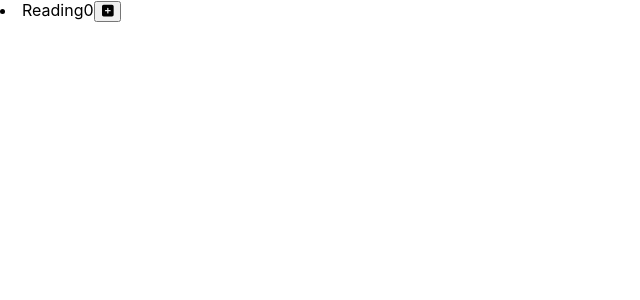
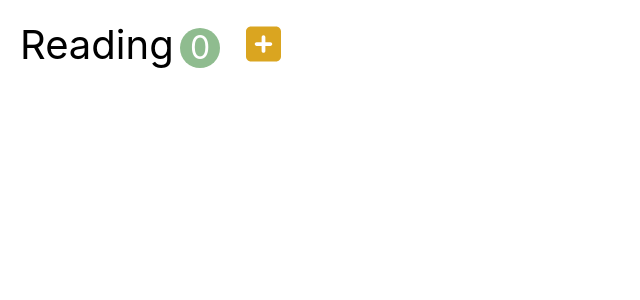
Before and after one commit to cona-tus/react-habit-tracker, a React (Create React App) app: page / in a window 1280 px wide. Shown: the top 300 px of the page, without its empty margins (0-640 px from the left). Built offline with nearby package versions, Linux system fonts and the light colour scheme.

Commit message:
Create CSS

```diff
--- a/src/App.css
+++ b/src/App.css
@@ -1,38 +1,101 @@
-.App {
-  text-align: center;
+* {
+  box-sizing: border-box;
 }
 
-.App-logo {
-  height: 40vmin;
-  pointer-events: none;
+button {
+  outline: none;
+  border: 0;
+  cursor: pointer;
 }
 
-@media (prefers-reduced-motion: no-preference) {
-  .App-logo {
-    animation: App-logo-spin infinite 20s linear;
-  }
+.navbar {
+  font-size: 2rem;
+  padding: 1em;
+  background-color: blanchedalmond;
 }
 
-.App-header {
-  background-color: #282c34;
-  min-height: 100vh;
-  display: flex;
-  flex-direction: column;
-  align-items: center;
-  justify-content: center;
-  font-size: calc(10px + 2vmin);
+.navbar-logo {
+  color: green;
+  margin-right: 0.5em;
+}
+
+.navbar-count {
+  display: inline-block;
+  text-align: center;
+  font-size: 2rem;
+  width: 2.5rem;
+  height: 2.5rem;
+  line-height: 2.5rem;
+  margin-left: 0.2em;
+  background-color: green;
+  color: white;
+  border-radius: 50%;
+}
+
+.habits {
+  padding: 0.5em;
+  padding-top: 2em;
+}
+
+.add-input {
+  font-size: 2rem;
+}
+
+.add-input {
+  margin-right: 0.2em;
+}
+
+.add-button {
+  height: 100%;
+  font-size: 1.5rem;
+  padding: 0.3em 0.5em;
+  background-color: green;
   color: white;
 }
 
-.App-link {
-  color: #61dafb;
+.habit {
+  font-size: 2.5rem;
+  padding: 0.5em;
+  list-style: none;
 }
 
-@keyframes App-logo-spin {
-  from {
-    transform: rotate(0deg);
-  }
-  to {
-    transform: rotate(360deg);
-  }
+.habit-count {
+  display: inline-block;
+  text-align: center;
+  font-size: 2rem;
+  width: 2.5rem;
+  height: 2.5rem;
+  line-height: 2.5rem;
+  margin-left: 0.2em;
+  margin-right: 0.5em;
+  background-color: darkseagreen;
+  color: white;
+  border-radius: 50%;
 }
+
+.habit-button {
+  font-size: 2.5rem;
+  margin: 0 0.1em;
+  background-color: transparent;
+}
+
+.habit-button:hover {
+  opacity: 0.8;
+}
+
+.habit-increase,
+.habit-decrease {
+  color: goldenrod;
+}
+
+.habit-delete {
+  font-size: 2rem;
+  color: darkred;
+}
+
+.habits-reset {
+  font-size: 1.5rem;
+  padding: 0.2em 1em;
+  background-color: green;
+  color: white;
+}
```
